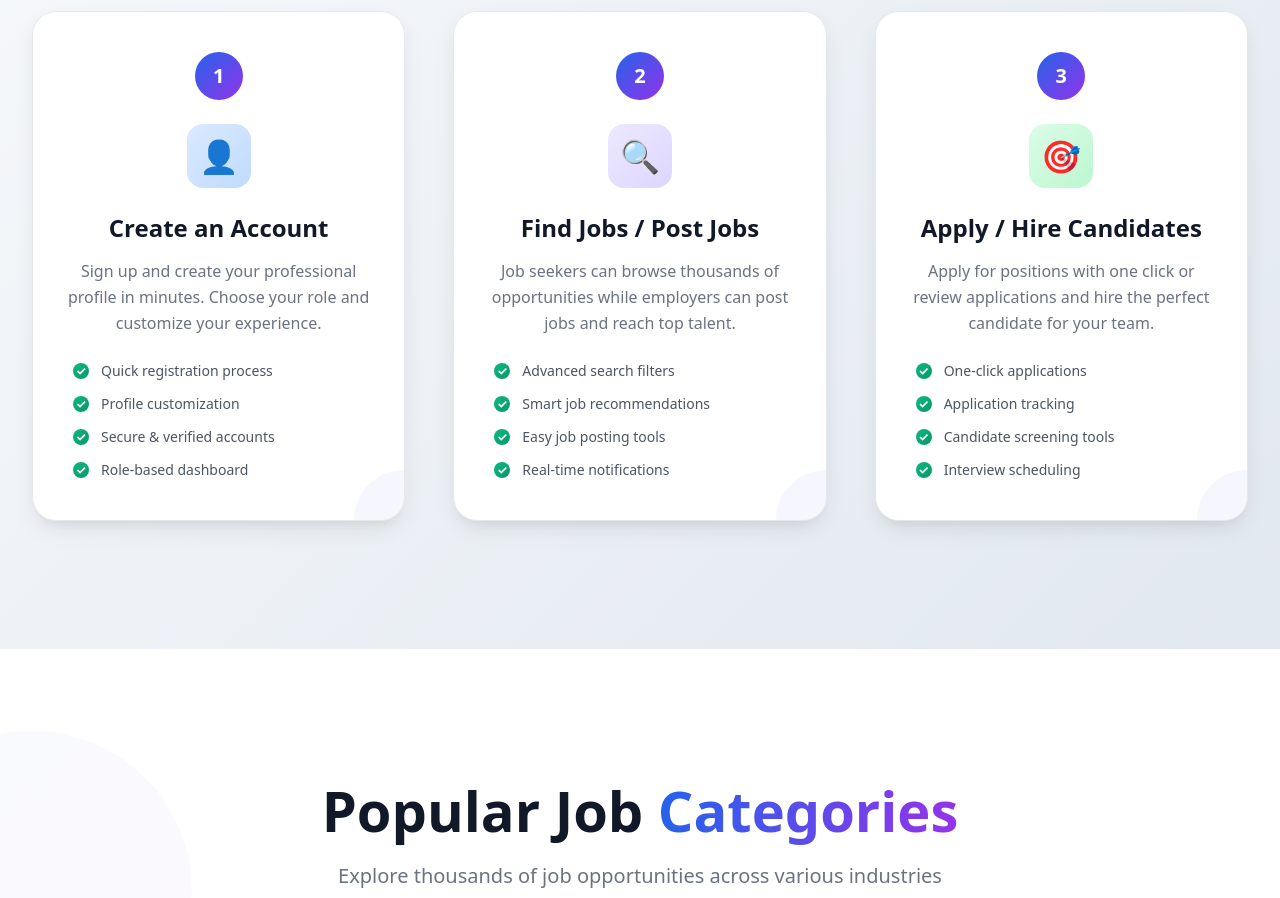
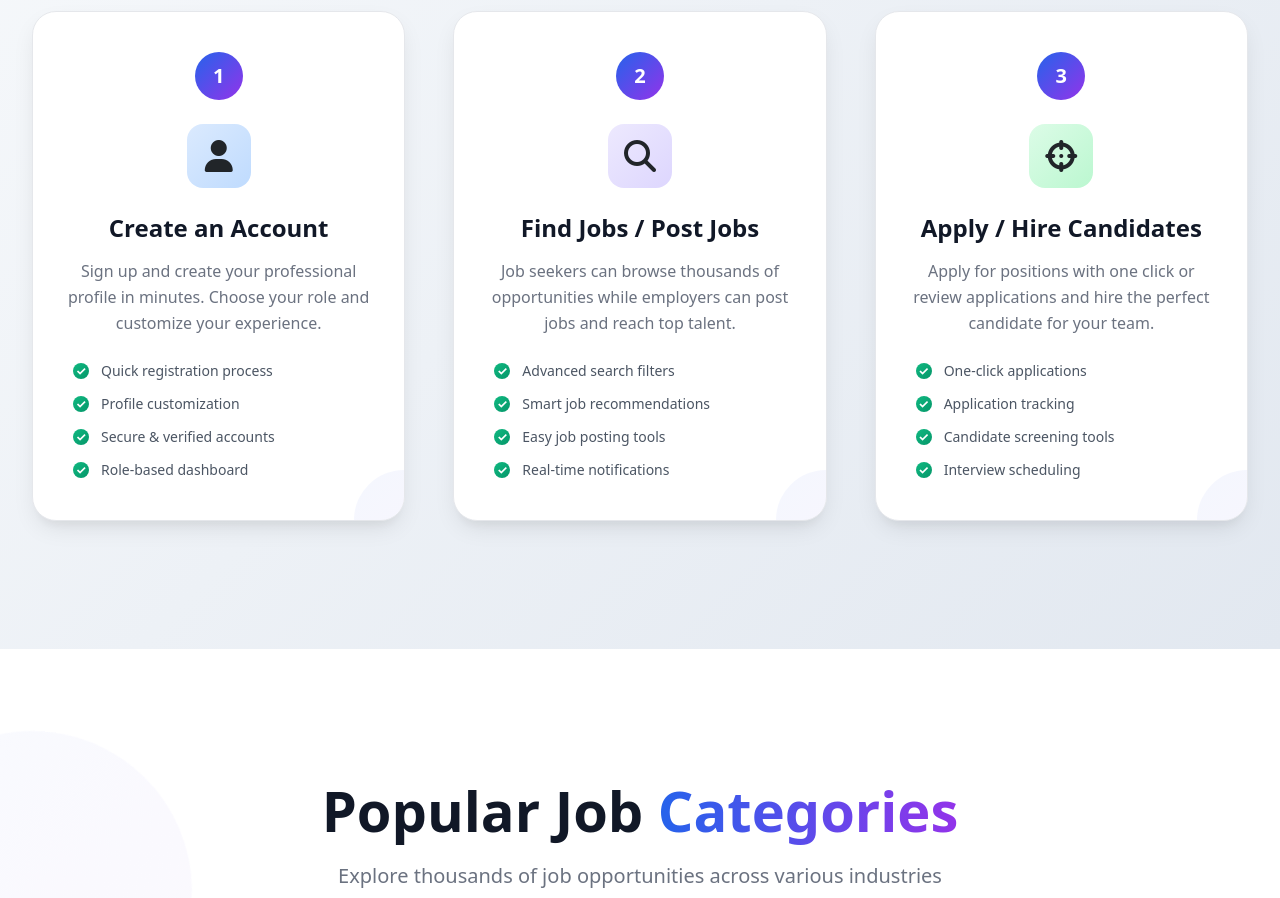
Before and after one commit to AnujNaval/Job_Connect, a React (Vite) app in the folder client/: page / in a window 1280 px wide. Shown: the part 1160-2058 px from the top of the page. Built offline with nearby package versions, Linux system fonts and the light colour scheme; sample sign-in values are in the browser's storage.

Commit message:
Home Page - Works? and Categories Section

```diff
--- a/client/src/pages/Home.jsx
+++ b/client/src/pages/Home.jsx
@@ -109,7 +109,7 @@ function Home() {
             <div className="works-card">
               <div className="card-step">1</div>
               <div className="card-icon">
-                👤
+                <i className="fas fa-user"></i>
               </div>
               <h3 className="card-title">Create an Account</h3>
               <p className="card-description">
@@ -139,7 +139,7 @@ function Home() {
             <div className="works-card">
               <div className="card-step">2</div>
               <div className="card-icon">
-                🔍
+                <i className="fas fa-search"></i>
               </div>
               <h3 className="card-title">Find Jobs / Post Jobs</h3>
               <p className="card-description">
@@ -169,7 +169,7 @@ function Home() {
             <div className="works-card">
               <div className="card-step">3</div>
               <div className="card-icon">
-                🎯
+                <i className="fas fa-crosshairs"></i>
               </div>
               <h3 className="card-title">Apply / Hire Candidates</h3>
               <p className="card-description">
```
